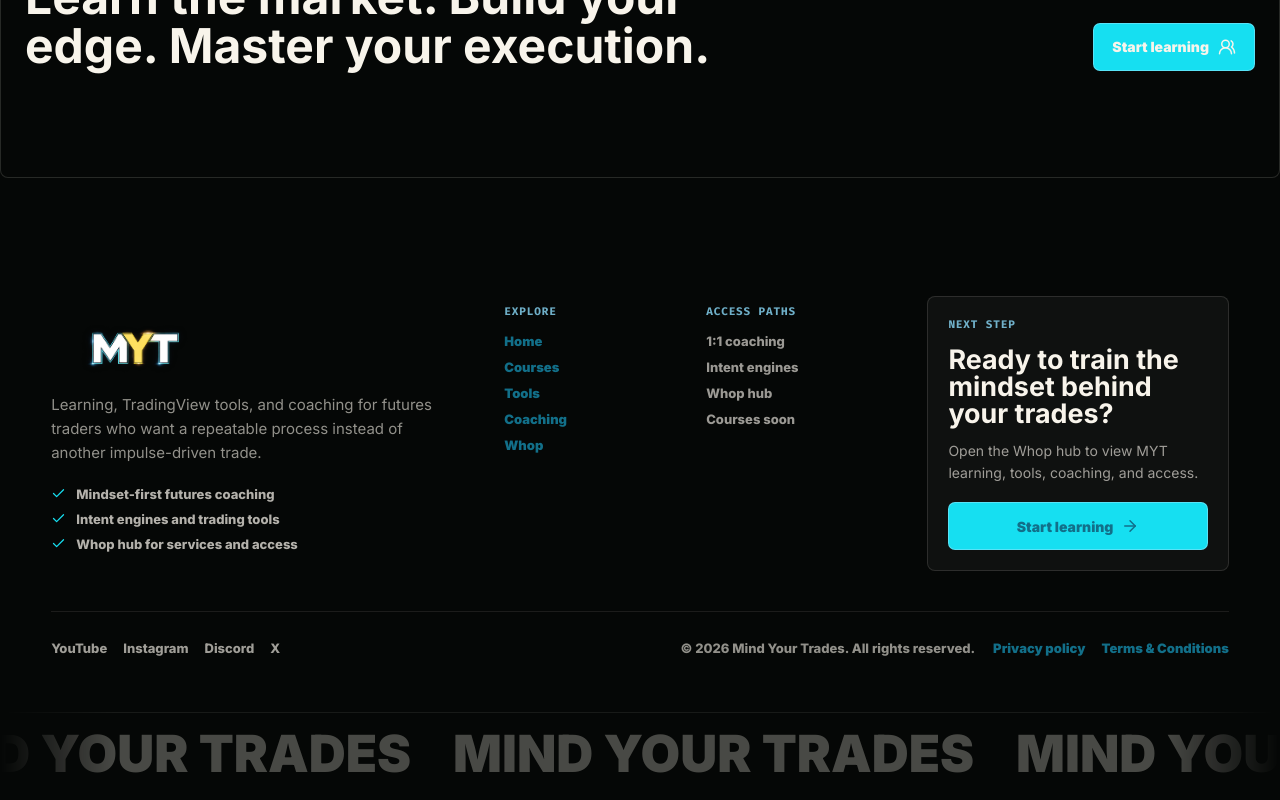
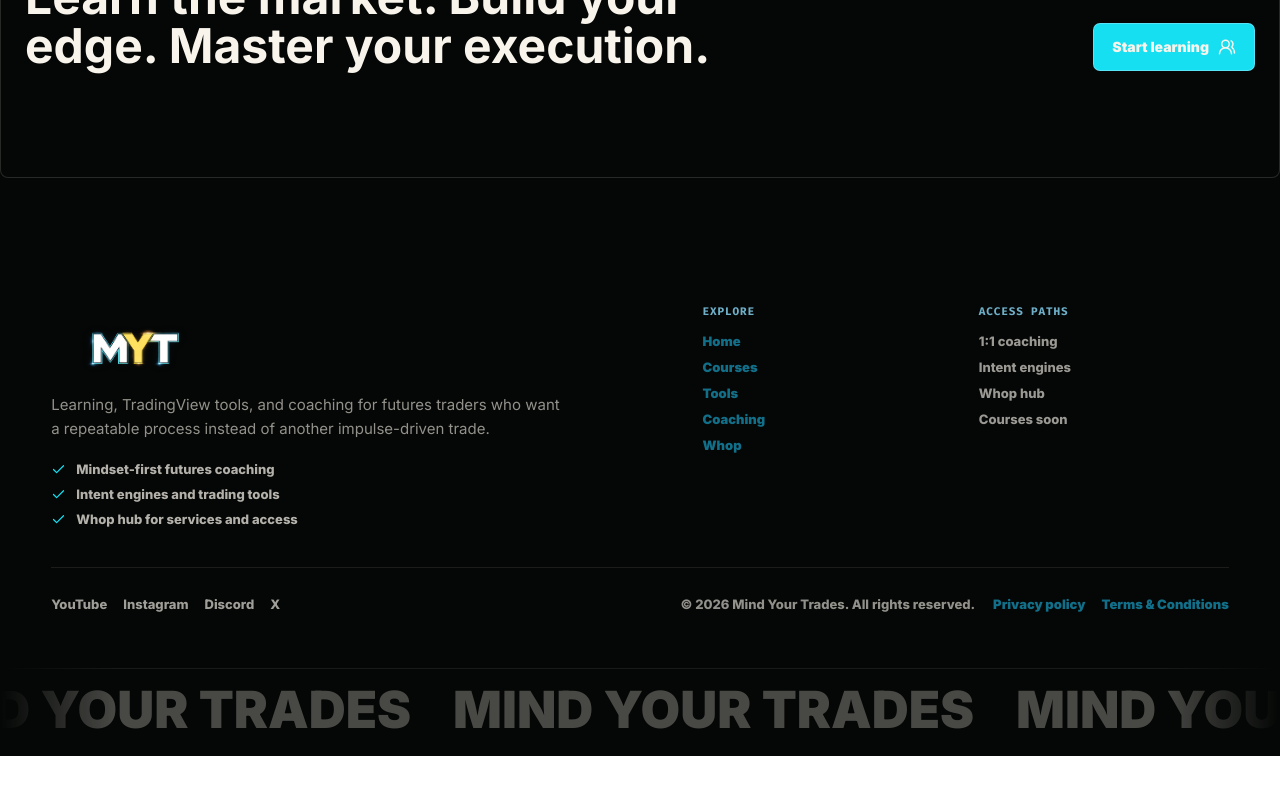
Before and after one commit to CodoWIzard/xentro-trading-template-clone, a Next.js app: page / in a window 1280 px wide. Shown: the part 7878-8678 px from the top of the page. After the commit the page ends 8634 px from the top, so only its background shows below. Built offline with nearby package versions, Linux system fonts and the light colour scheme.

Commit message:
Remove footer next step panel

```diff
--- a/app/[[...path]]/page.tsx
+++ b/app/[[...path]]/page.tsx
@@ -904,15 +904,6 @@
                 </div>
               </div>
 
-              <aside className="footer_panel" aria-label="Request MYT access">
-                <span>Next step</span>
-                <h2>Ready to train the mindset behind your trades?</h2>
-                <p>Open the Whop hub to view MYT learning, tools, coaching, and access.</p>
-                <Link className="myt-button myt-button-primary" href={whopUrl} rel="noreferrer" target="_blank">
-                  Start learning
-                  <ArrowRight size={18} aria-hidden />
-                </Link>
-              </aside>
             </div>
 
             <div className="footer_bottom">
--- a/app/globals.css
+++ b/app/globals.css
@@ -3712,7 +3712,7 @@
 
 .footer_grid {
   display: grid;
-  grid-template-columns: minmax(300px, 1.2fr) minmax(150px, 0.45fr) minmax(170px, 0.5fr) minmax(300px, 0.9fr);
+  grid-template-columns: minmax(300px, 1.2fr) minmax(150px, 0.45fr) minmax(170px, 0.5fr);
   gap: clamp(24px, 4vw, 64px);
   align-items: stretch;
 }
```
